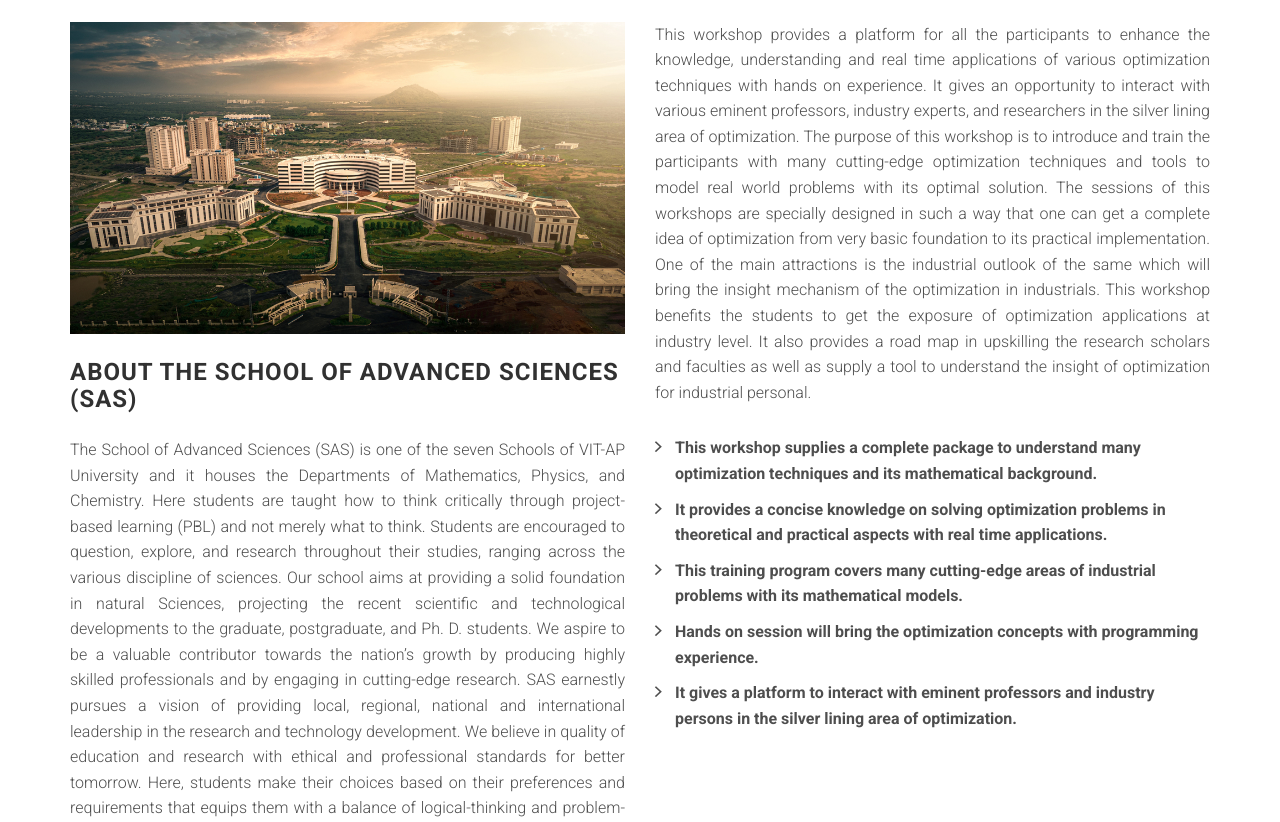
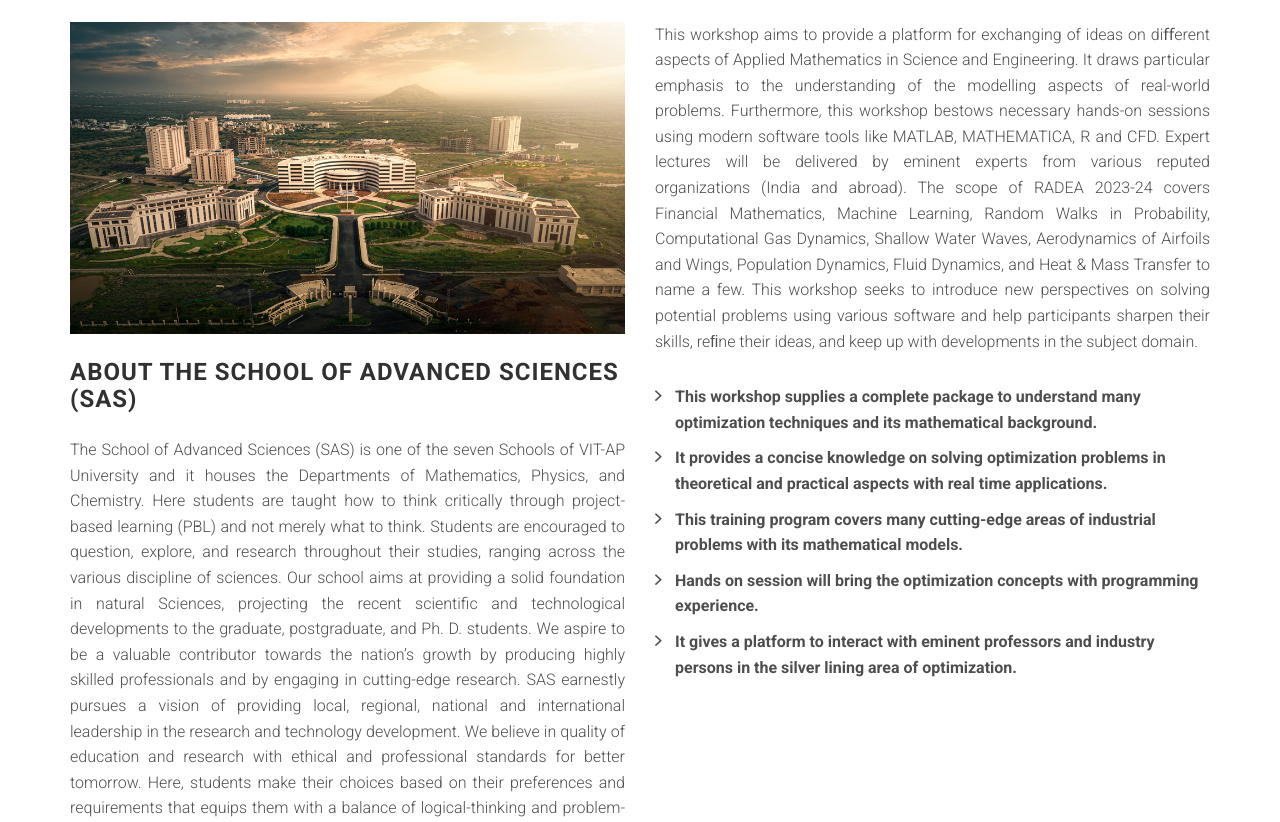
Before and after one commit to asishtech/test, a plain HTML site: page index.html in a window 1280 px wide. Shown: the part 1359-2181 px from the top of the page. Drawn offline with nearby package versions, Linux system fonts and the light colour scheme; files that its build step writes are made by us from their sources; files whose address does not match are found by name.

Commit message:
Update index.html

```diff
--- a/index.html
+++ b/index.html
@@ -121,9 +121,7 @@ School of Advanced Sciences, VIT-AP University<br> Andhra Pradesh, India
 
                         <h3 class="section-title multiple-title">About the Workshop</h3>
                         <P style="text-align:justify;">
-                            This workshop provides a platform for all the participants to enhance the knowledge, understanding and real time applications of various optimization techniques with hands on experience. It gives an opportunity to interact with various eminent professors, industry experts, and researchers in the silver lining area of optimization. The purpose of this workshop is to introduce and train the participants with many cutting-edge optimization techniques and tools to model real world problems with its optimal solution. The sessions of this workshops are specially designed in such a way that one can get a complete idea of optimization from very basic foundation to its practical implementation. One of the main attractions is the industrial outlook of the same which will bring the insight mechanism of the optimization in industrials.
-
-                            This workshop benefits the students to get the exposure of optimization applications at industry level. It also provides a road map in upskilling the research scholars and faculties as well as supply a tool to understand the insight of optimization for industrial personal.
+                            This workshop aims to provide a platform for exchanging of ideas on diﬀerent aspects of Applied Mathematics in Science and Engineering. It draws particular emphasis to the understanding of the modelling aspects of real-world problems. Furthermore, this workshop bestows necessary hands-on sessions using modern software tools like MATLAB, MATHEMATICA, R and CFD. Expert lectures will be delivered by eminent experts from various reputed organizations (India and abroad). The scope of RADEA 2023-24 covers Financial Mathematics, Machine Learning, Random Walks in Probability, Computational Gas Dynamics, Shallow Water Waves, Aerodynamics of Airfoils and Wings, Population Dynamics, Fluid Dynamics, and Heat & Mass Transfer to name a few. This workshop seeks to introduce new perspectives on solving potential problems using various software and help participants sharpen their skills, reﬁne their ideas, and keep up with developments in the subject domain.
                             </P>
                     <ul class="list-arrow-right">
 
```
